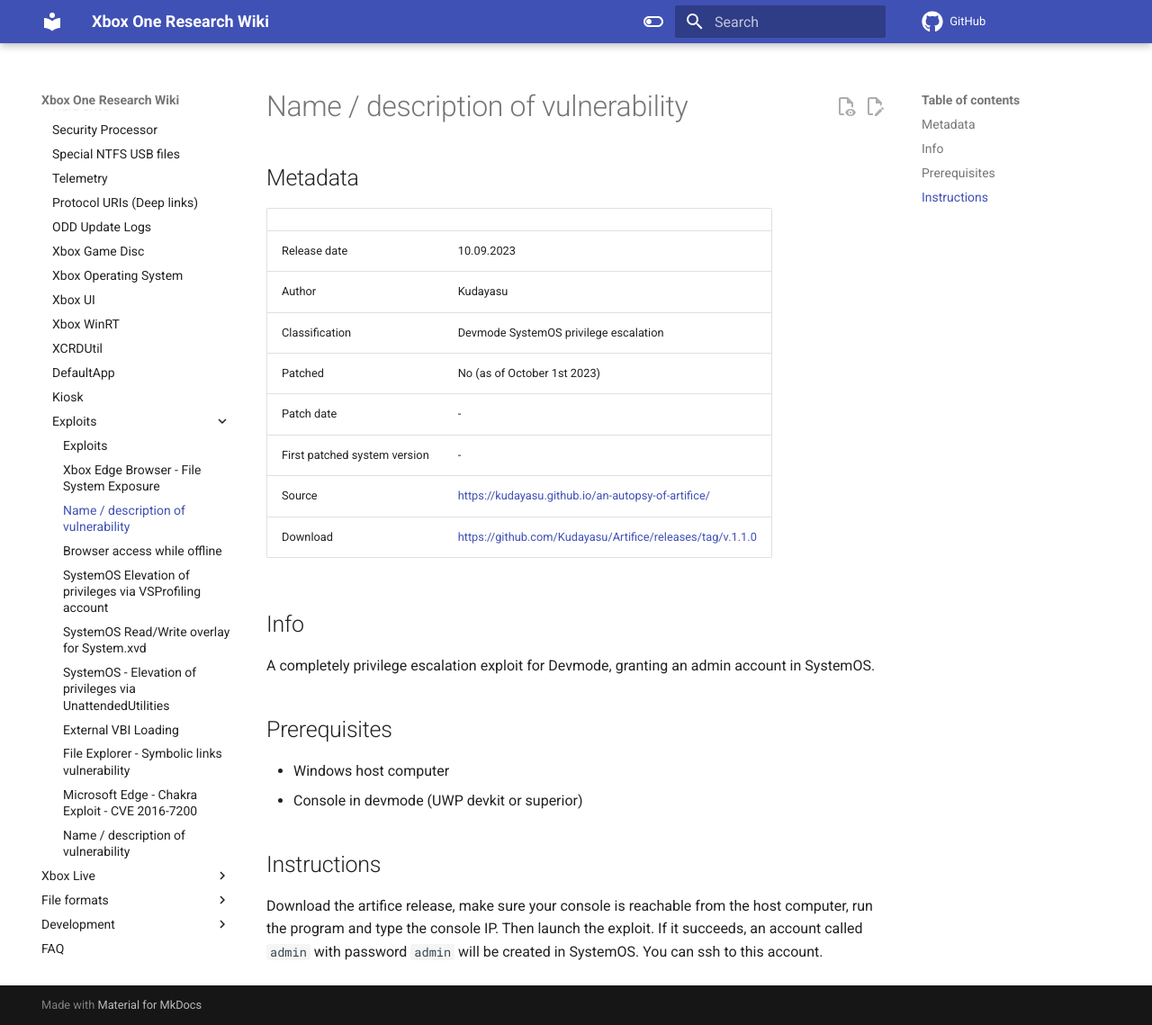
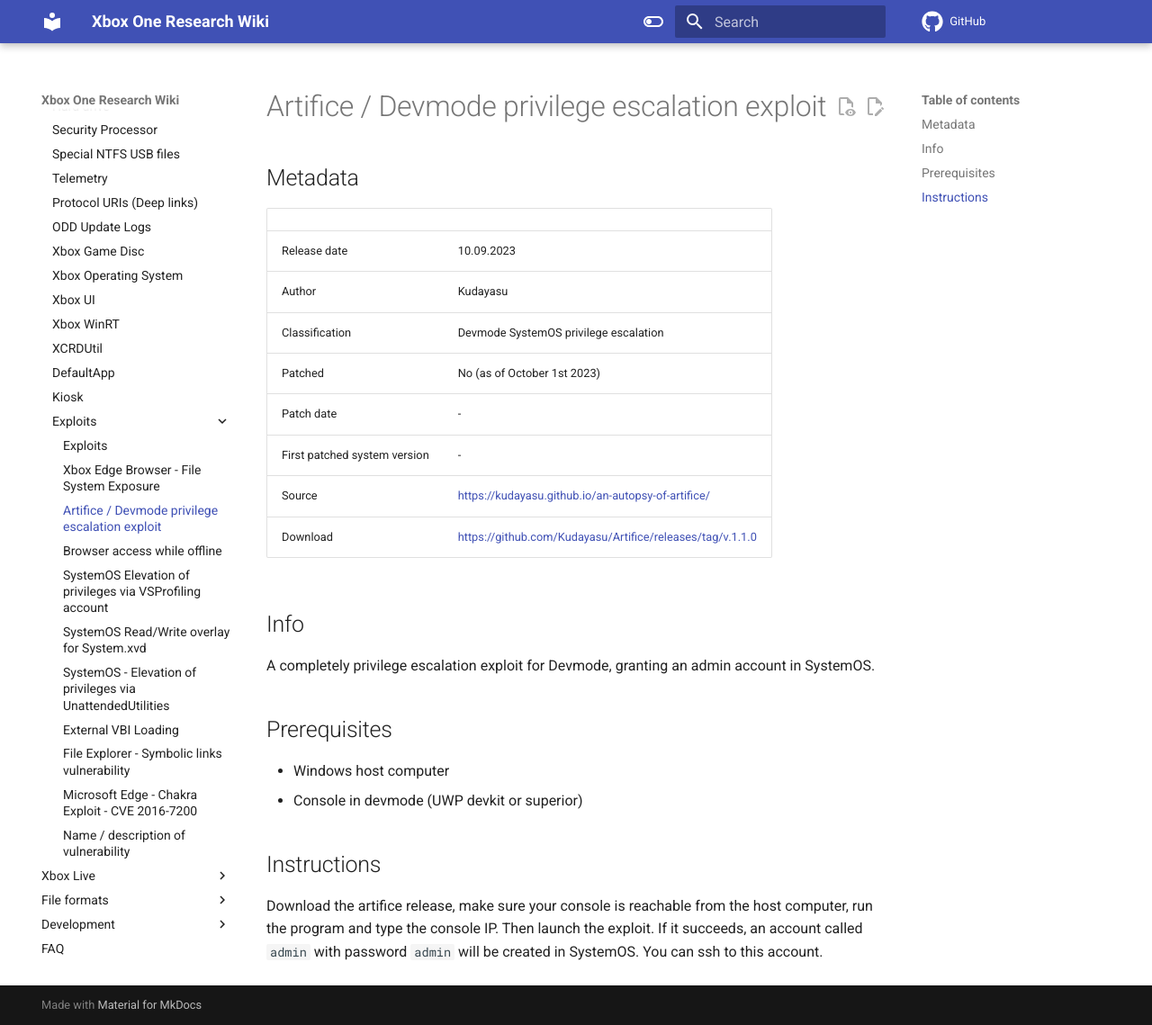
Before and after one commit to xboxoneresearch/wiki, an MkDocs documentation site: the page built from docs/exploits/artifice-devmode-elevation.md, in a window 1280 px wide and 1139 px high. Shown: the whole window at 90% size. Built offline with MkDocs 1.6.1 and Material for MkDocs 9.7.7, drawn with Linux system fonts in a browser that asks for light colours; comment, search, counter and statistics services are not loaded.

Commit message:
Update artifice-devmode-elevation.md

```diff
--- a/docs/exploits/artifice-devmode-elevation.md
+++ b/docs/exploits/artifice-devmode-elevation.md
@@ -1,4 +1,4 @@
-# Name / description of vulnerability
+# Artifice / Devmode privilege escalation exploit
 
 ## Metadata
 |                             |                                                     |
```
